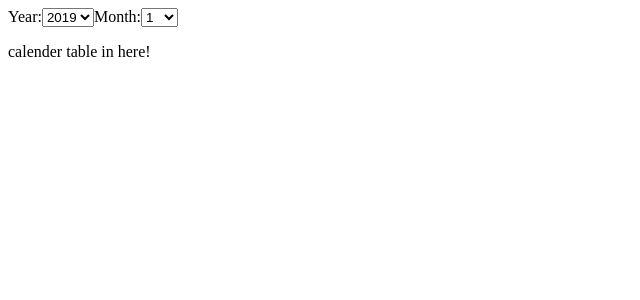
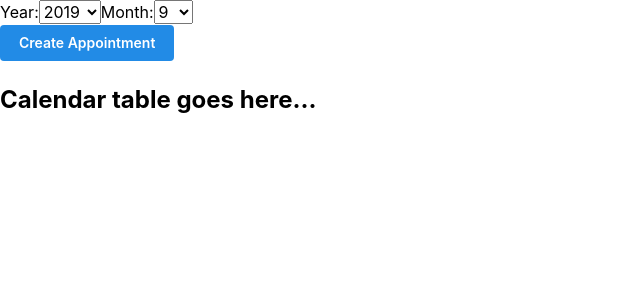
Before and after one commit to mahabubx7/selise-assesment-frontend, a React (Vite) app: page /year/2024/month/9 in a window 1280 px wide. Shown: the top 300 px of the page, without its empty margins (0-640 px from the left). Built offline with nearby package versions, Linux system fonts and the light colour scheme.

Commit message:
chore: added top skeleton components

```diff
--- /dev/null
+++ b/postcss.config.cjs
@@ -0,0 +1,14 @@
+module.exports = {
+  plugins: {
+    'postcss-preset-mantine': {},
+    'postcss-simple-vars': {
+      variables: {
+        'mantine-breakpoint-xs': '36em',
+        'mantine-breakpoint-sm': '48em',
+        'mantine-breakpoint-md': '62em',
+        'mantine-breakpoint-lg': '75em',
+        'mantine-breakpoint-xl': '88em',
+      },
+    },
+  },
+};
--- /dev/null
+++ b/src/components/calendar.tsx
@@ -0,0 +1,7 @@
+export function Calender() {
+  return (
+    <>
+      <h2>Calendar table goes here...</h2>
+    </>
+  );
+}
--- /dev/null
+++ b/src/components/form.tsx
@@ -0,0 +1,41 @@
+export function BookingForm() {
+  return (
+    <>
+      <form>
+        <fieldset>
+          <label htmlFor="name">Name</label>
+          <input id="name" name="name" placeholder="i.e. John Doe" />
+        </fieldset>
+
+        <fieldset>
+          <label htmlFor="gender">Gender</label>
+          <select id="gender" name="gender" defaultValue="male">
+            <option value="male" label="Male"></option>
+            <option value="female" label="Female"></option>
+            <option value="others" label="Others"></option>
+          </select>
+        </fieldset>
+
+        <fieldset>
+          <label htmlFor="age">Age</label>
+          <input id="age" name="age" placeholder="i.e. 24" />
+        </fieldset>
+
+        <fieldset>
+          <label htmlFor="date">Date</label>
+          <input
+            id="date"
+            name="date"
+            type="date"
+            placeholder="i.e. 2024-09-01"
+          />
+        </fieldset>
+
+        <fieldset>
+          <label htmlFor="time">Time</label>
+          <input id="time" name="time" type="time" placeholder="i.e. 16:00" />
+        </fieldset>
+      </form>
+    </>
+  );
+}
--- /dev/null
+++ b/src/components/index.ts
@@ -0,0 +1,2 @@
+export * from './calendar';
+export * from './nav';
--- /dev/null
+++ b/src/components/nav.tsx
@@ -0,0 +1,19 @@
+import { Button, Modal } from '@mantine/core';
+import { useDisclosure } from '@mantine/hooks';
+import { BookingForm } from './form';
+
+export function Appointment() {
+  const [opened, { open, close }] = useDisclosure(false);
+
+  return (
+    <>
+      <Modal opened={opened} onClose={close} title="Make An Appointment">
+        <BookingForm />
+      </Modal>
+
+      <Button onClick={open} size="sm">
+        Create Appointment
+      </Button>
+    </>
+  );
+}
--- a/src/pages/calender.page.tsx
+++ b/src/pages/calender.page.tsx
@@ -1,24 +1,43 @@
+import { Appointment, Calender } from '@/components';
 import { months, years } from '@/constants';
-import { composeRoute, getCurrentYearAndMonth } from '@/utils';
-import { Form, Navigate } from 'react-router-dom';
+import { CalendarSliceState, updateCalendar } from '@/store/calendar';
+import { composeRoute } from '@/utils';
+import { useEffect, useState } from 'react';
+import { useDispatch, useSelector } from 'react-redux';
+import { Form, useNavigate } from 'react-router-dom';
+
+export interface FormState {
+  year: number;
+  month: number;
+}
 
 export function CalenderPage() {
-  // check for form-data & redirect to the current-route if not found
-  const currentRoute = window.location.pathname;
-  if (!currentRoute.includes('year') || !currentRoute.includes('month')) {
-    const current = getCurrentYearAndMonth();
-    return <Navigate to={current} />;
-  }
+  // redux implementation
+  const dispatch = useDispatch();
+  const calendarState = useSelector(
+    (state: { calendar: CalendarSliceState }) => state.calendar,
+  );
+
+  const navigate = useNavigate();
+
+  // state for form-data
+  const [formData, setFormData] = useState<FormState>({
+    year: calendarState.selectedYear,
+    month: calendarState.selectedMonth,
+  });
 
   // on select change, update the route
-  const handleChange = (event: React.ChangeEvent<HTMLSelectElement>) => {
-    const year = event.target.form?.year.value;
-    const month = event.target.form?.month.value;
-    if (year && month) {
-      const routeLink: string = composeRoute(parseInt(year), parseInt(month));
-      return <Navigate to={routeLink} />;
-    }
-  };
+  useEffect(() => {
+    dispatch(
+      updateCalendar({
+        selectedMonth: formData.month,
+        selectedYear: formData.year,
+      }),
+    );
+
+    const routeLink: string = composeRoute(formData.year, formData.month);
+    return navigate(routeLink);
+  }, [formData.month, formData.year, dispatch, navigate]);
 
   return (
     <>
@@ -26,7 +45,16 @@ export function CalenderPage() {
         <Form>
           <label>
             Year:
-            <select name="year" onSelect={handleChange}>
+            <select
+              name="year"
+              onChange={(e: React.ChangeEvent<HTMLSelectElement>) =>
+                setFormData({
+                  ...formData,
+                  year: parseInt(e.target.value, 10),
+                })
+              }
+              defaultValue={formData.year}
+            >
               {years.map((year) => (
                 <option key={year} value={year}>
                   {year}
@@ -36,7 +64,16 @@ export function CalenderPage() {
           </label>
           <label>
             Month:
-            <select name="month" onSelect={handleChange}>
+            <select
+              name="month"
+              onChange={(e: React.ChangeEvent<HTMLSelectElement>) =>
+                setFormData({
+                  ...formData,
+                  month: parseInt(e.target.value, 10),
+                })
+              }
+              defaultValue={formData.month}
+            >
               {months.map((month) => (
                 <option key={month} value={month}>
                   {month}
@@ -45,10 +82,12 @@ export function CalenderPage() {
             </select>
           </label>
         </Form>
+
+        <Appointment />
       </div>
 
       <div id="calender">
-        <p>calender table in here!</p>
+        <Calender />
       </div>
     </>
   );
--- /dev/null
+++ b/src/store/calendar.ts
@@ -0,0 +1,47 @@
+// CALENDAR slice
+
+import { createSlice, PayloadAction } from '@reduxjs/toolkit';
+
+export type CalendarSliceState = {
+  updated?: boolean;
+  selectedYear: number;
+  selectedMonth: number;
+};
+
+const loadLocalStorage = () => {
+  const calendar = localStorage.getItem('calendar');
+  if (calendar) {
+    return JSON.parse(calendar) as CalendarSliceState;
+  }
+  return null;
+};
+
+const calendar = loadLocalStorage();
+// console.log('calendar-local ', calendar);
+
+const initialState: CalendarSliceState = (calendar as CalendarSliceState) || {
+  selectedMonth: new Date().getMonth() + 1,
+  selectedYear: new Date().getFullYear(),
+};
+
+// console.log('in-- ', initialState);
+
+export const calendarSlice = createSlice({
+  name: 'calendar',
+  initialState,
+  reducers: {
+    updateCalendar: (
+      state: CalendarSliceState,
+      action: PayloadAction<CalendarSliceState>,
+    ) => {
+      state.selectedYear = action.payload.selectedYear;
+      state.selectedMonth = action.payload.selectedMonth;
+      localStorage.setItem('calendar', JSON.stringify(state));
+    },
+  },
+});
+
+export const { updateCalendar } = calendarSlice.actions;
+export const getCalendar = (state: { calendar: CalendarSliceState }) =>
+  state.calendar;
+export default calendarSlice.reducer;
--- /dev/null
+++ b/src/store/redux.ts
@@ -0,0 +1,11 @@
+import { configureStore } from '@reduxjs/toolkit';
+import { calendarSlice } from './calendar';
+
+export const store = configureStore({
+  reducer: {
+    calendar: calendarSlice.reducer,
+  },
+});
+
+export type RootState = ReturnType<typeof store.getState>;
+export type AppDispatch = typeof store.dispatch;
--- a/src/utils/index.ts
+++ b/src/utils/index.ts
@@ -9,3 +9,10 @@ export const getCurrentYearAndMonth = () => {
   // return the route url with current year and month
   return composeRoute(date.getFullYear(), date.getMonth() + 1);
 };
+
+// get current year and montn to compose the route and return an array
+export const getCurrentYearAndMonthArray = () => {
+  const date = new Date();
+  // return the route url with current year and month
+  return [date.getFullYear(), date.getMonth() + 1];
+};
```
Also changed, not shown: package.json (+10 -0 lines), src/main.tsx (+9 -1 lines), 1 other file (tests, documents, lock files or other folders).
